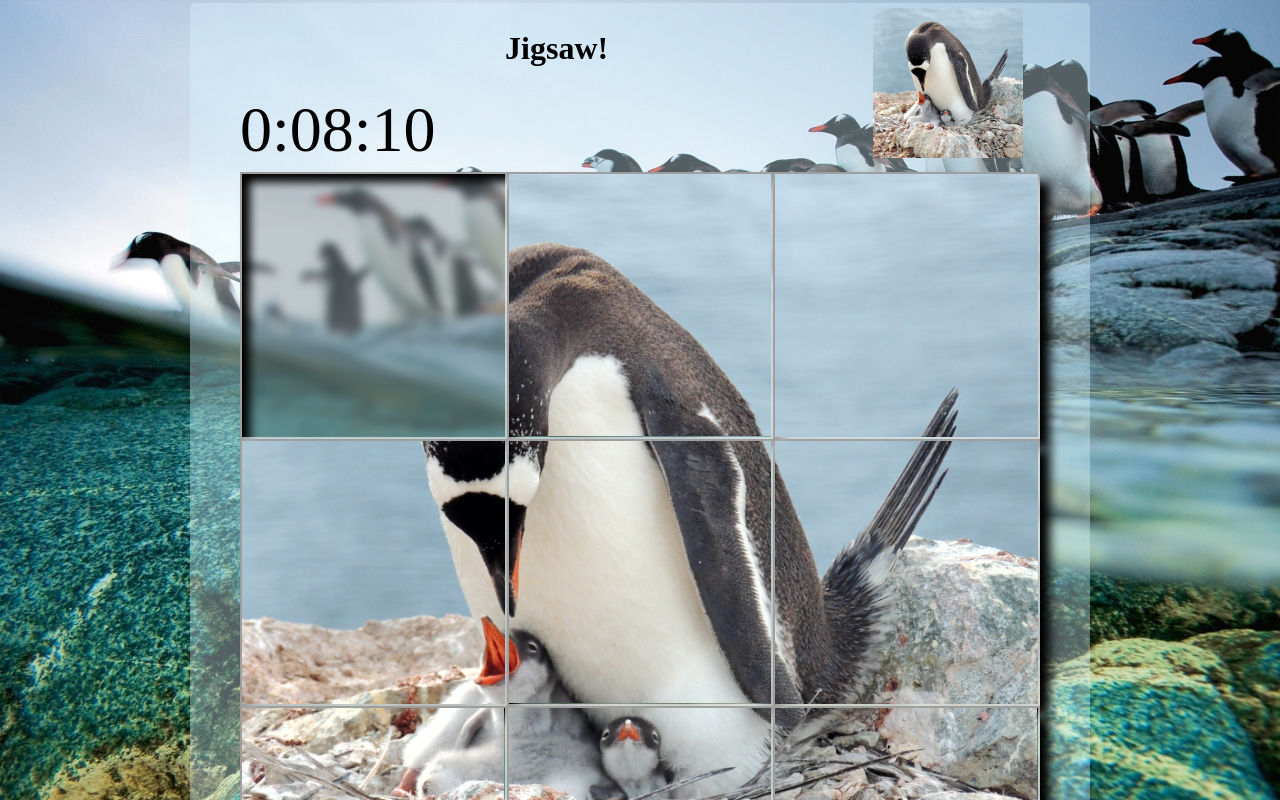
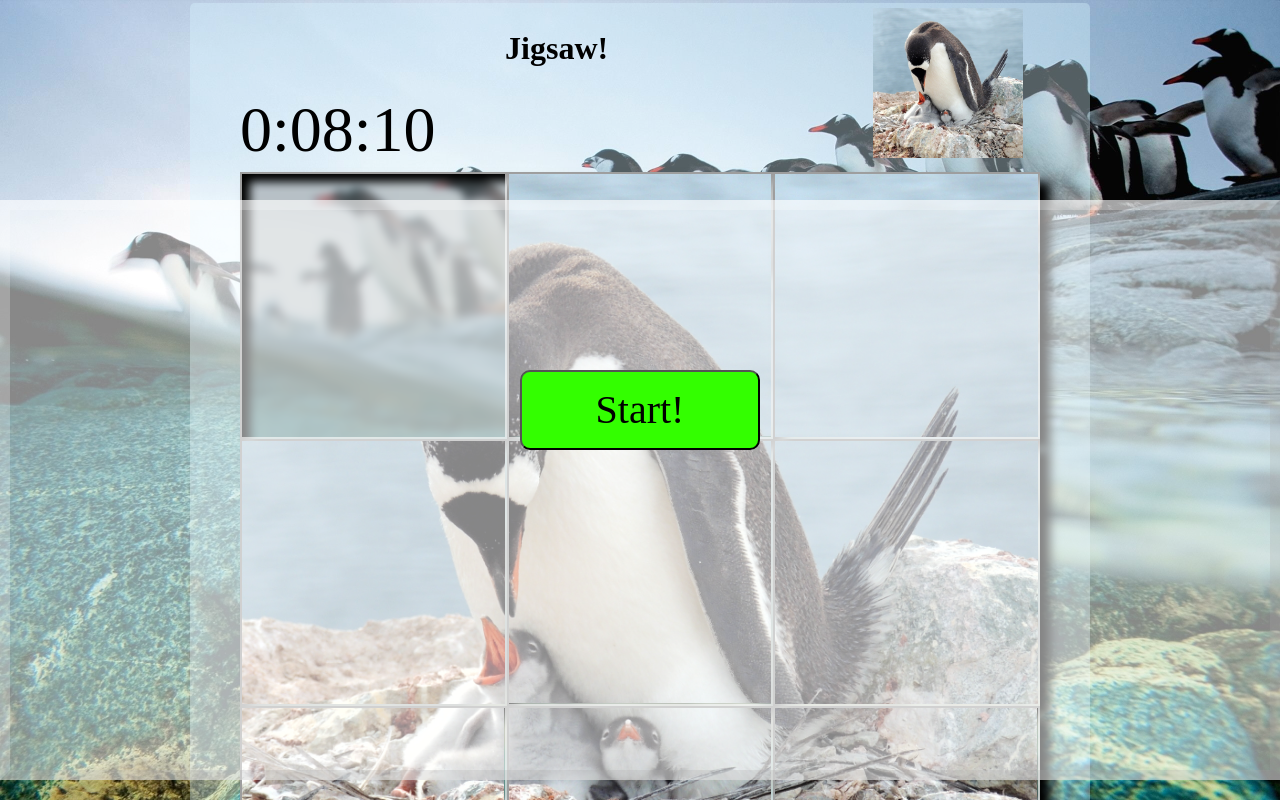
Before and after one commit to asdjosegarcia/jigsaw-puzzle, a React app: page / in a window 1280 px wide. Shown: the top 800 px of the page. Built offline with nearby package versions, Linux system fonts and the light colour scheme.

Commit message:
gurado de emergencia

```diff
--- a/src/common/StartStage.jsx
+++ b/src/common/StartStage.jsx
@@ -0,0 +1,14 @@
+import React from "react";
+import { StartButton } from "@components/buttons/StartButton.jsx";
+import '@styles/common/StartStage.scss'
+
+export function StartStage(){
+
+    return(
+        <div className="start-stage__background">
+            <div className="start-stage__StartButton-container">
+            <StartButton className="start-stage__StartButton"/>
+            </div>
+        </div>
+    )
+}
--- a/src/components/Timer.jsx
+++ b/src/components/Timer.jsx
@@ -14,7 +14,7 @@ function Timer() {
 
   useEffect(()=>{//evita que se vuelva a ejecutar lo que esta dentro una vez renderizado
       const tenMsInterval = setInterval(() => {showTime()}, 10);
-      setTimeout(() => {clearInterval(tenMsInterval);}, 15000); //<------------con esto se para (en 15 seg)
+      // setTimeout(() => {clearInterval(tenMsInterval);}, 15000); //<------------con esto se para (en 15 seg)
   },[])
 
   function showTime() {
--- a/src/components/buttons/StartButton.jsx
+++ b/src/components/buttons/StartButton.jsx
@@ -1,11 +1,13 @@
-import React from "react"
-import '@styles/StartButton.scss'
+import React from "react";
+import '@styles/components/buttons/StartButton.scss'
 
-const StartButton=()=>{
-    return(
-        <>
-        <button className="start-button">start!</button>
-        </>
-    )
+export function StartButton() {
+
+  return (
+    <>
+      <button className="start-button__button">
+        <p className="start-button__button-text">Start!</p>
+      </button>
+    </>
+  );
 }
-export default StartButton
--- a/src/containers/Jigsaw.jsx
+++ b/src/containers/Jigsaw.jsx
@@ -9,6 +9,7 @@ import JigsawImgPreview from '@components/JigsawImgPreview.jsx'
 import Timer from "../components/Timer.jsx";
 import CompletedStage from "../common/CompleteStage.jsx";
 import { jigsawMaps } from "../utils/maps.js";
+import { StartStage } from "../common/StartStage.jsx";
 
 let gameStarted=false
 const Jigsaw=()=>{
@@ -105,6 +106,7 @@ const Jigsaw=()=>{
 
         return(
         <>
+        <StartStage></StartStage>
         <div className={`win-${getCompletedGame?'active':'inactive'}  `}>{/* si getgame es true significa que el juego se completo y se renderizara  esto */}
             <CompletedStage/>
         </div>
--- a/src/styles/StartButton.scss
+++ /dev/null
@@ -1,3 +0,0 @@
-.start-button{
-    background-color:  rgb(131, 127, 127);
-}
--- /dev/null
+++ b/src/styles/common/StartStage.scss
@@ -0,0 +1,18 @@
+.start-stage__background{
+    display: grid;
+    grid-template-areas:
+    'one two tree'
+    'four five six'
+    'seven eight nine';
+    position: absolute;
+    width: calc(100vw - 20px);
+    height: 70vh;
+    background-color: rgba(255, 255, 255, 0.527);
+    border: outset rgba(255, 255, 255, 0.24) 10px;
+    margin-top: 25vh;
+    z-index: 1;
+    text-align: center;
+}
+.start-stage__StartButton-container{
+    grid-area: five;
+}
--- /dev/null
+++ b/src/styles/components/buttons/StartButton.scss
@@ -0,0 +1,14 @@
+.start-button__button{
+    background-color:  rgb(51, 255, 0);
+    // font-size: 40px;
+    // grid-area: five;
+    width: 15rem;
+    height: 5rem;
+    border-radius: 10px;
+    margin: none;
+}
+.start-button__button-text{
+    font-size: 40px;
+    margin: 0 ;
+    text-align: center;
+}
```
Also changed, not shown: src/context/index.js (added, +13 -0 lines).
